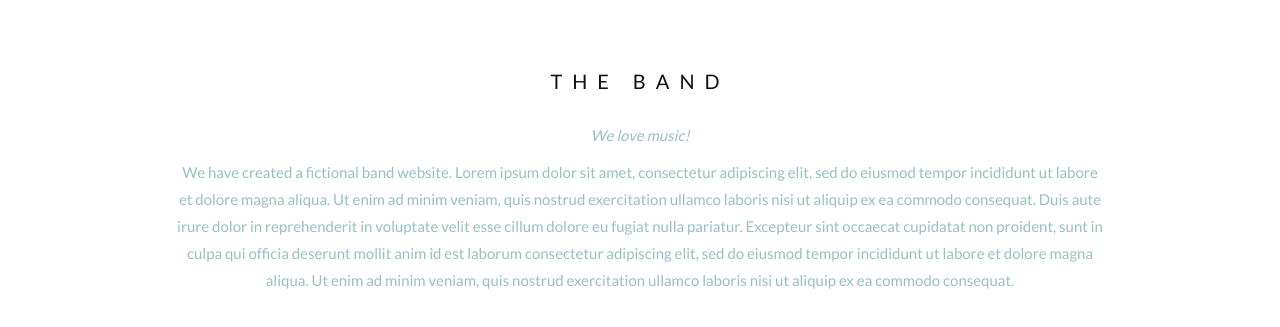
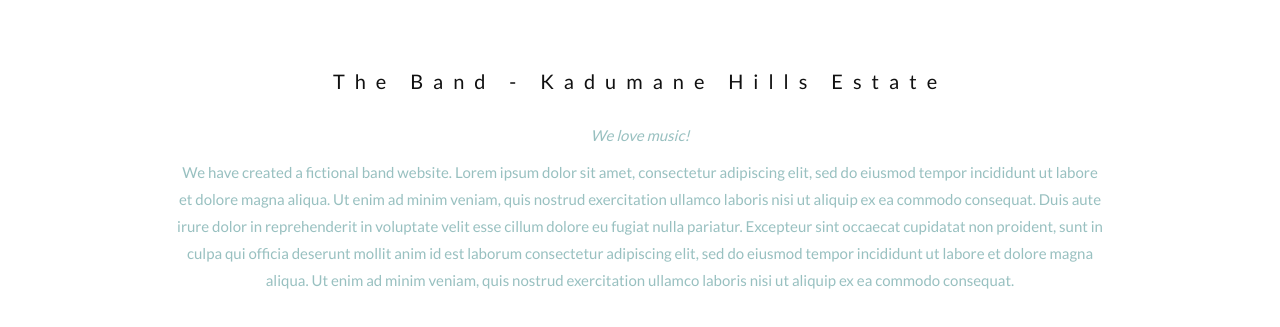
Before and after one commit to kvrags/demo, a plain HTML site: page index.html in a window 1280 px wide. Shown: the part 767-1094 px from the top of the page. Drawn offline with nearby package versions, Linux system fonts and the light colour scheme; some packages are replaced by stand-ins of ours.

Commit message:
Update index.html

```diff
--- a/index.html
+++ b/index.html
@@ -234,7 +234,7 @@
 
 <!-- Container (The Band Section) -->
 <div id="band" class="container text-center">
-  <h3>THE BAND</h3>
+  <h3>The Band - Kadumane Hills Estate</h3>
   <p><em>We love music!</em></p>
   <p>We have created a fictional band website. Lorem ipsum dolor sit amet, consectetur adipiscing elit, sed do eiusmod tempor incididunt ut labore et dolore magna aliqua. Ut enim ad minim veniam, quis nostrud exercitation ullamco laboris nisi ut aliquip ex ea commodo consequat. Duis aute irure dolor in reprehenderit in voluptate velit esse cillum dolore eu fugiat nulla pariatur. Excepteur sint occaecat cupidatat non proident, sunt in culpa qui officia deserunt mollit anim id est laborum consectetur adipiscing elit, sed do eiusmod tempor incididunt ut labore et dolore magna aliqua. Ut enim ad minim veniam, quis nostrud exercitation ullamco laboris nisi ut aliquip ex ea commodo consequat.</p>
   <br>
```
